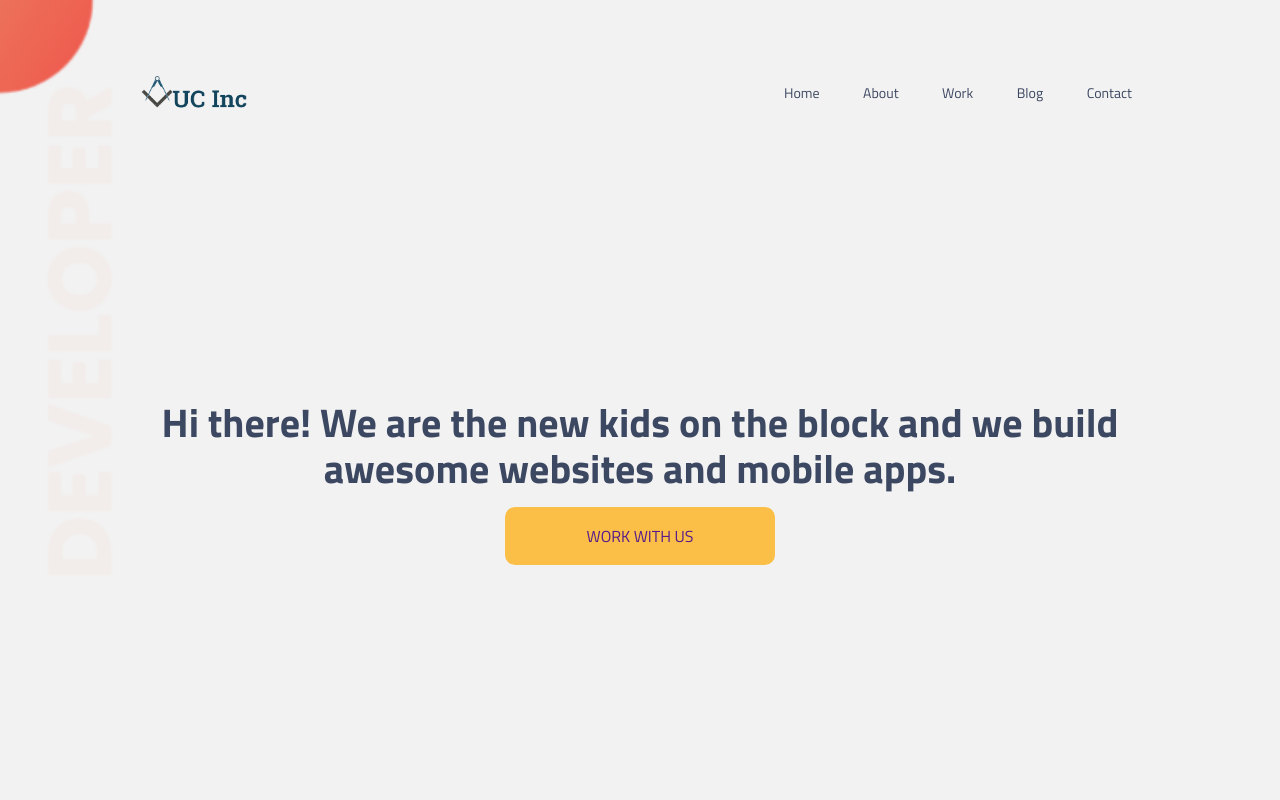
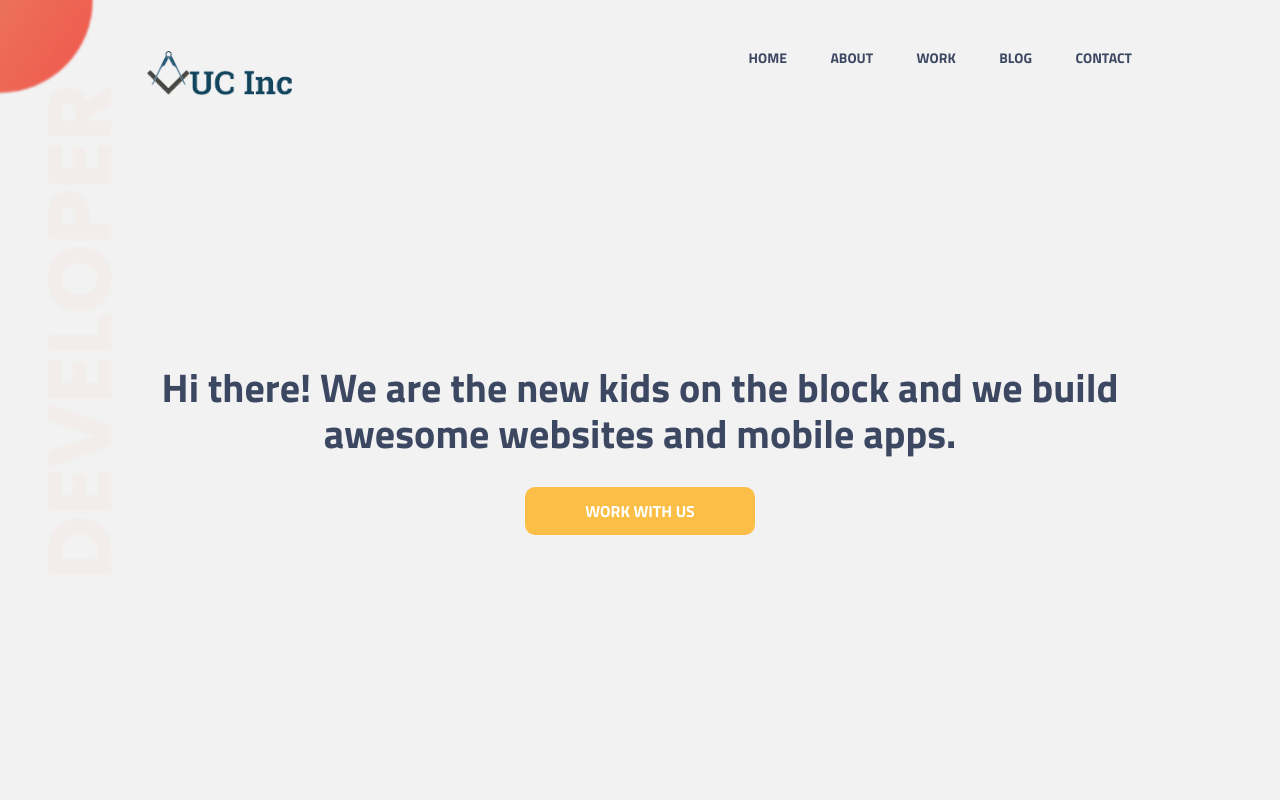
Before and after one commit to uchoaung/uc-inc, a plain HTML site: page index.html in a window 1280 px wide. Shown: the top 800 px of the page. Drawn offline with Linux system fonts and the light colour scheme.

```diff
--- a/style.css
+++ b/style.css
@@ -34,7 +34,7 @@
 }
 
 .logo img {
-	width: 130px;
+	width: 180px;
 }
 
 .menu {
@@ -57,20 +57,23 @@
 .menu ul li a {
 	padding: 10px 20px;
 	font-size: 14px;
+	font-weight: bold;
 	color: #3c4761;
 	display: block;
 	border-radius: 10px;
+	text-transform: uppercase;
 }
 
 .menu ul li a:hover {
 	background-color: rgba(255, 170, 0, 0.705);
+	color: white;
 }
 
 .blr {
 	width: 100%;
 	height: 100%;
 	background-color: rgba(0, 0, 0, 0.05);
-	padding: 50px 0px;
+	padding: 15px 0px;
 	box-sizing: border-box;
 }
 
@@ -95,13 +98,15 @@
 .banner-content a {
 	width: 150px;
 	background-color: rgba(255, 170, 0, 0.705);
-	padding: 20px 60px;
+	padding: 15px 40px;
 	text-align: center;
 	text-transform: uppercase;
 	display: block;
 	margin: auto;
-	margin-top: 15px;
+	margin-top: 30px;
 	border-radius: 10px;
+	color: white;
+	font-weight: bold;
 }
 
 
```
